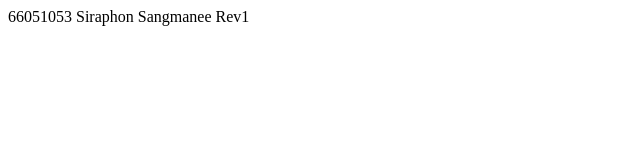
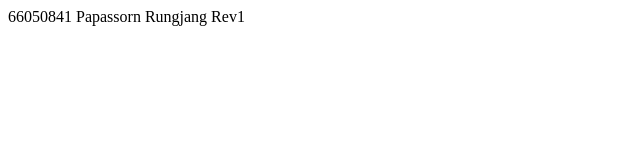
Before and after one commit to Siraphon333/git101_lukmhu, a plain HTML site: page index.html in a window 1280 px wide. Shown: the full height of the page, 0-640 px from the left. Drawn offline with Linux system fonts and the light colour scheme.

Commit message:
Update index.html

```diff
--- a/index.html
+++ b/index.html
@@ -6,6 +6,6 @@
     <title>Document</title>
 </head>
 <body>
-    66051053 Siraphon Sangmanee Rev1
+    66050841 Papassorn Rungjang Rev1
 </body>
 </html>
```
